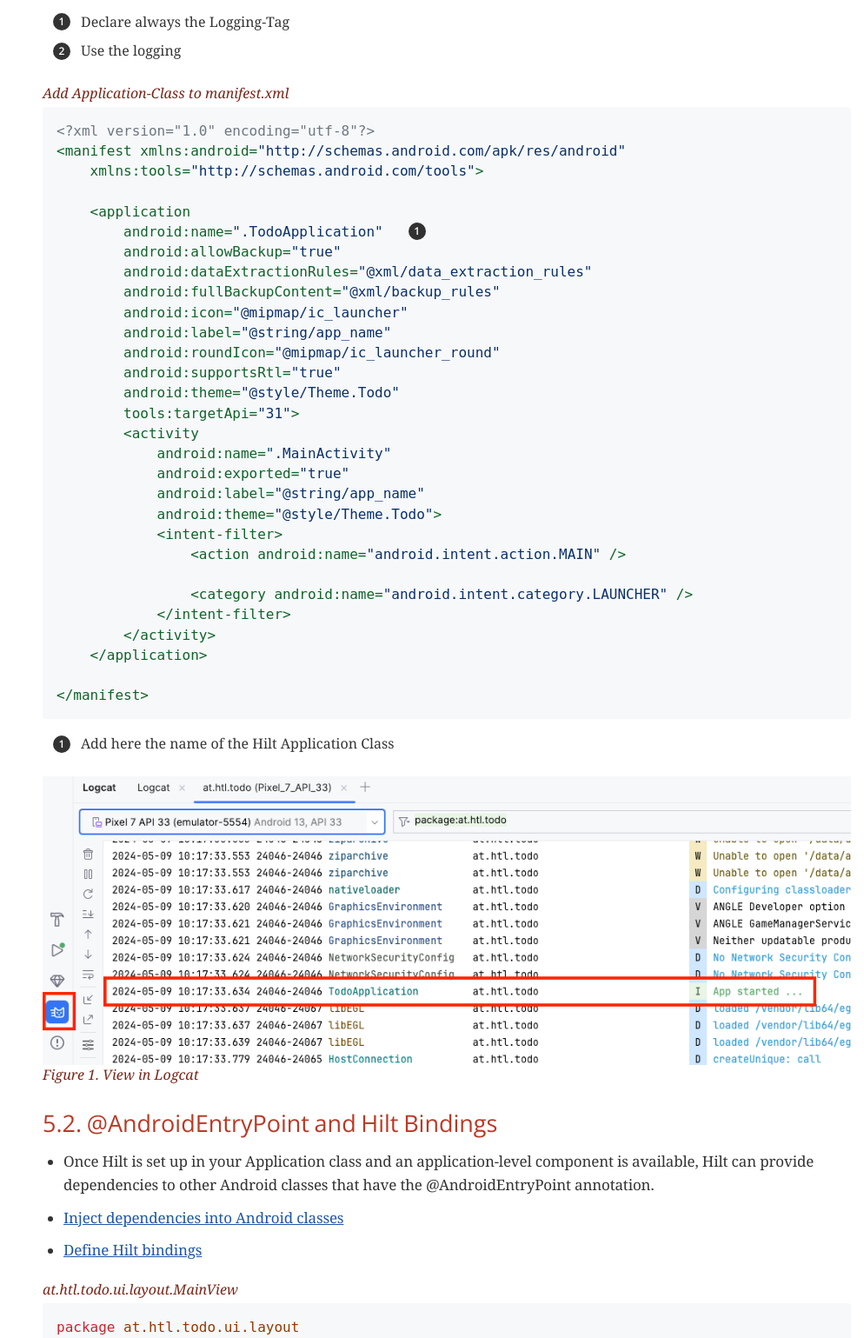
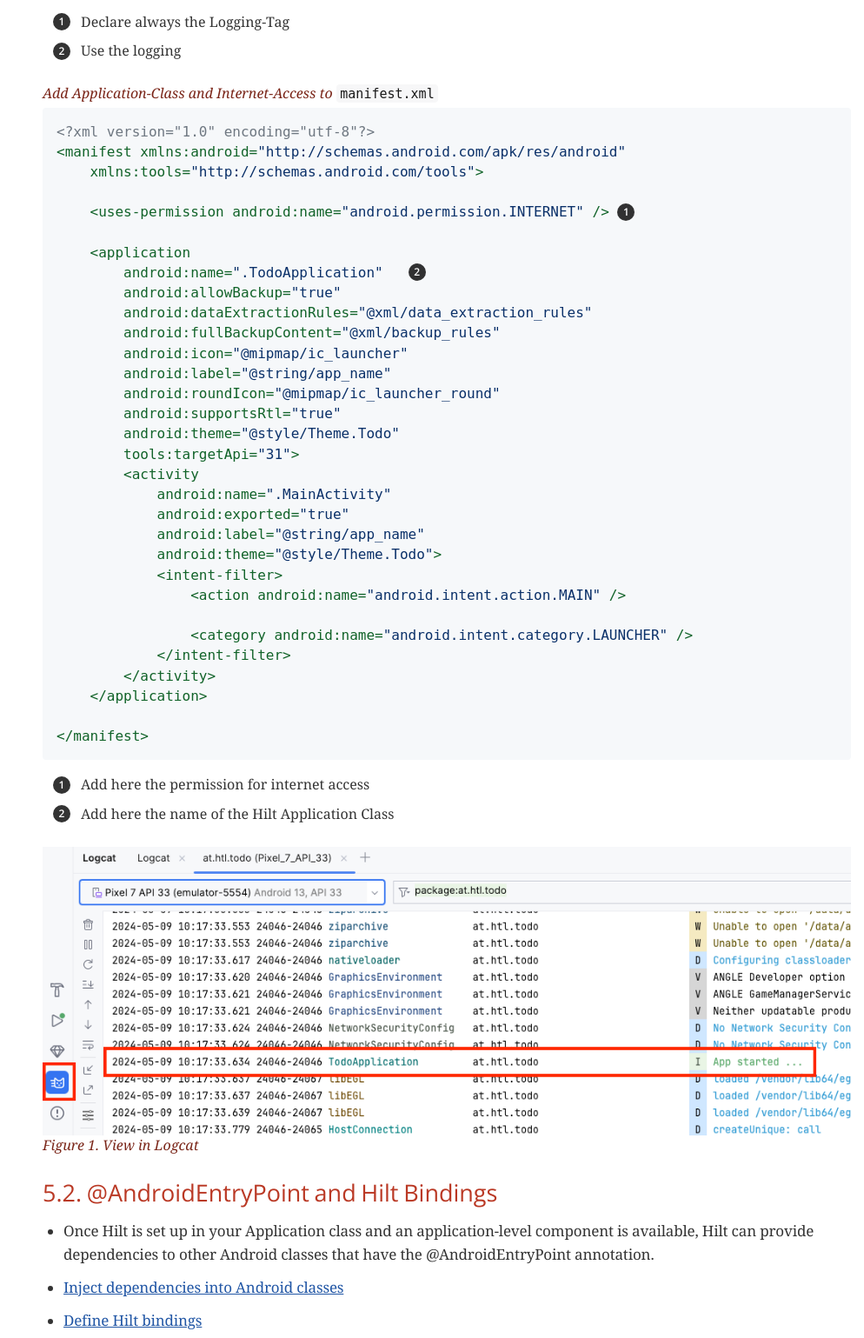
Before and after one commit to htl-leonding-college/android-reactive-java-todo, a plain HTML site: page index.html in a window 1280 px wide. Shown: the part 5006-6545 px from the top of the page at 87% size, without its empty margins (286-1280 px from the left). Drawn offline with nearby package versions, Linux system fonts and the light colour scheme; a web font is replaced by a local one.

Commit message:
Deploying to gh-pages from @ htl-leonding-college/android-reactive-java-todo@04c565333c0d7ec8e64eb8af707f0fa25afdf111 🚀

```diff
--- a/index.html
+++ b/index.html
@@ -946,15 +946,17 @@ As kapt is in maintenance mode, we use KSP
 </table>
 </div>
 <div class="listingblock">
-<div class="title">Add Application-Class to manifest.xml</div>
+<div class="title">Add Application-Class and Internet-Access to <code>manifest.xml</code></div>
 <div class="content">
 <pre class="rouge highlight"><code data-lang="xml"><span class="cp">&lt;?xml version="1.0" encoding="utf-8"?&gt;</span>
 <span class="nt">&lt;manifest</span> <span class="na">xmlns:android=</span><span class="s">"http://schemas.android.com/apk/res/android"</span>
     <span class="na">xmlns:tools=</span><span class="s">"http://schemas.android.com/tools"</span><span class="nt">&gt;</span>
 
-    <span class="nt">&lt;application</span>
-<span class="hll">        <span class="na">android:name=</span><span class="s">".TodoApplication"</span>   <i class="conum" data-value="1"></i><b>(1)</b>
-</span>        <span class="na">android:allowBackup=</span><span class="s">"true"</span>
+    <span class="nt">&lt;uses-permission</span> <span class="na">android:name=</span><span class="s">"android.permission.INTERNET"</span> <span class="nt">/&gt;</span> <i class="conum" data-value="1"></i><b>(1)</b>
+<span class="hll">
+</span>    <span class="nt">&lt;application</span>
+        <span class="na">android:name=</span><span class="s">".TodoApplication"</span>   <i class="conum" data-value="2"></i><b>(2)</b>
+        <span class="na">android:allowBackup=</span><span class="s">"true"</span>
         <span class="na">android:dataExtractionRules=</span><span class="s">"@xml/data_extraction_rules"</span>
         <span class="na">android:fullBackupContent=</span><span class="s">"@xml/backup_rules"</span>
         <span class="na">android:icon=</span><span class="s">"@mipmap/ic_launcher"</span>
@@ -983,6 +985,10 @@ As kapt is in maintenance mode, we use KSP
 <table>
 <tr>
 <td><i class="conum" data-value="1"></i><b>1</b></td>
+<td>Add here the permission for internet access</td>
+</tr>
+<tr>
+<td><i class="conum" data-value="2"></i><b>2</b></td>
 <td>Add here the name of the Hilt Application Class</td>
 </tr>
 </table>
@@ -1709,7 +1715,7 @@ Because this always needs a context, it is not usable in context-free services.
 <div id="footer">
 <div id="footer-text">
 Version 0.0.1<br>
-Last updated 2024-05-09 17:53:31 UTC
+Last updated 2024-05-20 07:40:24 UTC
 </div>
 </div>
 </body>
```
Also changed, not shown: demo.html (+2 -2 lines), minutes-of-meeting.html (+2 -2 lines), sysspec.html (+2 -2 lines).
